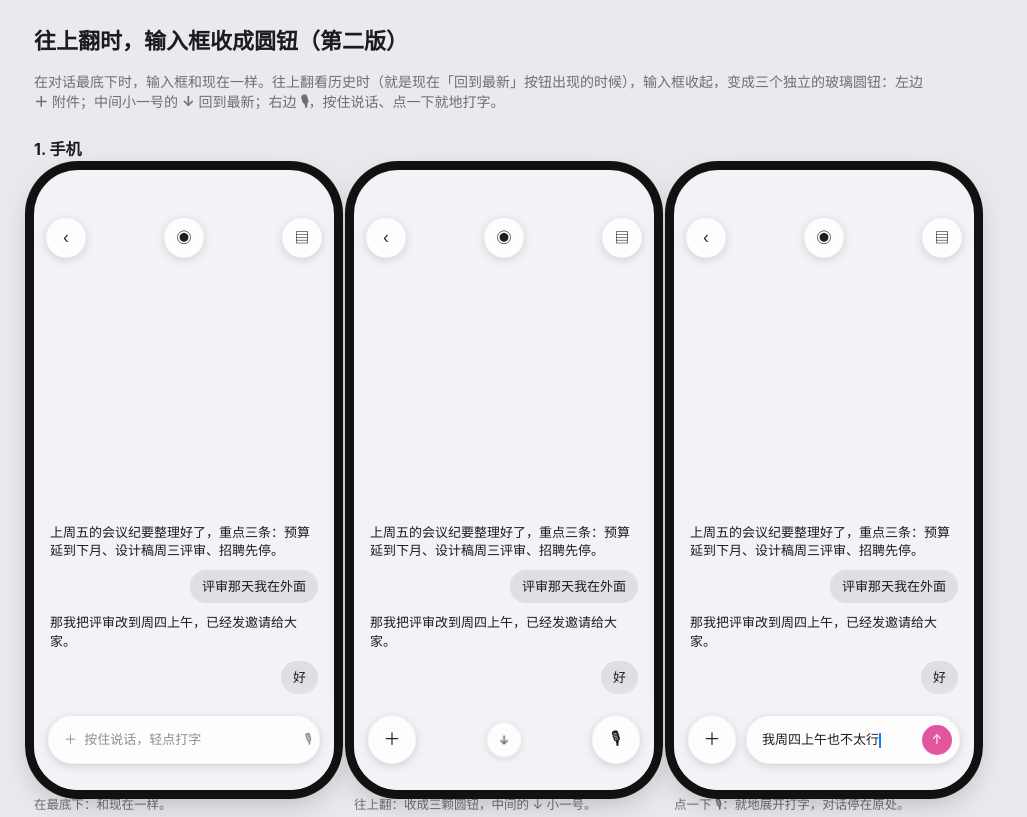
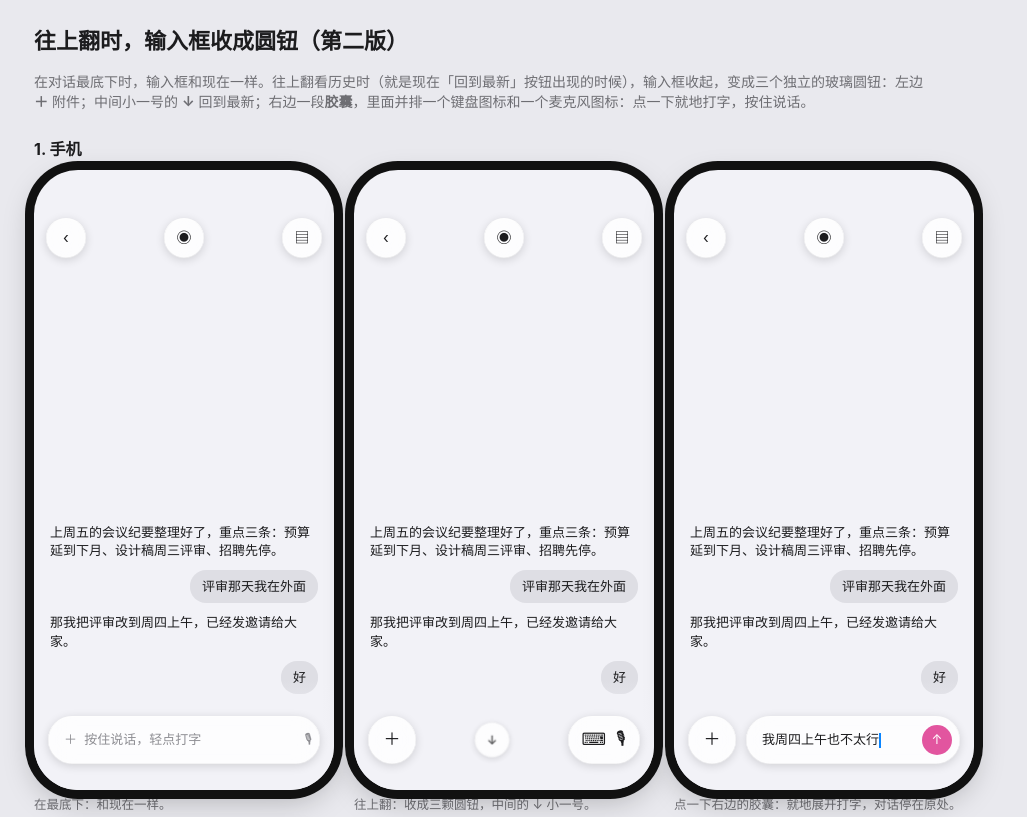
Before and after one commit to NovaShang/palo-ally, a plain HTML site: page docs/workbench-design/composer-scrolled-up.html in a window 1280 px wide. Shown: the top 817 px of the page, without its empty margins (0-1027 px from the left). Drawn offline with Linux system fonts and the light colour scheme.

Commit message:
Composer mock: the right control when folded is a capsule with a keyboard and a mic icon
Co-Authored-By: Claude Opus 5.5 (1M context) <noreply@anthropic.com>

```diff
--- a/docs/workbench-design/composer-scrolled-up.html
+++ b/docs/workbench-design/composer-scrolled-up.html
@@ -46,7 +46,7 @@ h1{font-size:22px;margin:6px 0}h2{font-size:16px;margin:26px 0 6px}
 .notes li{margin:5px 0}
 </style></head><body><main>
 <h1>往上翻时，输入框收成圆钮（第二版）</h1>
-<p class="sub">在对话最底下时，输入框和现在一样。往上翻看历史时（就是现在「回到最新」按钮出现的时候），输入框收起，变成三个独立的玻璃圆钮：左边 <b>＋</b> 附件；中间小一号的 <b>↓</b> 回到最新；右边 <b>🎙</b>，按住说话、点一下就地打字。</p>
+<p class="sub">在对话最底下时，输入框和现在一样。往上翻看历史时（就是现在「回到最新」按钮出现的时候），输入框收起，变成三个独立的玻璃圆钮：左边 <b>＋</b> 附件；中间小一号的 <b>↓</b> 回到最新；右边一段<b>胶囊</b>，里面并排一个键盘图标和一个麦克风图标：点一下就地打字，按住说话。</p>
 
 <h2>1. 手机</h2>
 <div class="row" id="p"></div>
@@ -56,7 +56,7 @@ h1{font-size:22px;margin:6px 0}h2{font-size:16px;margin:26px 0 6px}
 <div class="row" id="t"></div>
 
 <div class="notes"><b>细节（按你定的）</b><ul>
-<li><b>三颗</b>：左 ＋（附件菜单，和现在一样）；中 ↓（回到最新，比两边小一号，不显示新消息条数）；右 🎙 复合按钮：按住说话（弹出「取消 / 编辑」，和现在一样），点一下就地展开输入框并弹出键盘，对话位置不动。</li>
+<li><b>三颗</b>：左 ＋（附件菜单，和现在一样）；中 ↓（回到最新，比两边小一号，不显示新消息条数）；右边是胶囊形的复合按钮，里面并排 ⌨ 和 🎙 两个图标（没有文字）：整颗点一下就地展开输入框并弹出键盘，对话位置不动；整颗按住就是按住说话（弹出「取消 / 编辑」，和现在一样）。展开时这颗胶囊直接拉长成输入框。</li>
 <li><b>大小</b>：两边和输入框一样高（手机 48、Mac 单页 40、分屏格子 36），↓ 约为它们的七成。中性玻璃，不用主题色。</li>
 <li><b>什么时候收</b>：离开底部（和现在「回到最新」出现的条件一样）。有草稿、带着附件、输入框正被点着、正在录音时不收。</li>
 <li><b>什么时候展开</b>：点 ↓（同时回到最新）、点一下 🎙、滚回最底下、Mac 上在这个对话里直接开始敲字。</li>
@@ -67,9 +67,9 @@ h1{font-size:22px;margin:6px 0}h2{font-size:16px;margin:26px 0 6px}
 const msgs=`<div>上周五的会议纪要整理好了，重点三条：预算延到下月、设计稿周三评审、招聘先停。</div><div class="me">评审那天我在外面</div><div>那我把评审改到周四上午，已经发邀请给大家。</div><div class="me">好</div>`;
 const phone=(dock,cap,dark,extra='')=>`<div><div class="phone${dark?' d':''}"><div class="top"><div class="c40 g">‹</div><div class="c40 g">◉</div><div class="c40 g">▤</div></div><div class="chat">${msgs}</div><div class="fade"></div>${extra}<div class="dock">${dock}</div></div><div class="cap">${cap}</div></div>`;
 const full=`<div class="cap48 g">＋&nbsp;&nbsp;按住说话，轻点打字<span style="margin-left:auto">🎙</span></div>`;
-const btns=`<div class="btn g">＋</div><div class="spacer"></div><div class="btn g small" style="transform:scale(.72)">↓</div><div class="spacer"></div><div class="btn g">🎙</div>`;
+const btns=`<div class="btn g">＋</div><div class="spacer"></div><div class="btn g small" style="transform:scale(.72)">↓</div><div class="spacer"></div><div class="btn g" style="width:auto;padding:0 14px;gap:10px;display:flex">⌨︎<span>🎙</span></div>`;
 const typing=`<div class="btn g">＋</div><div class="cap48 g"><span class="field">我周四上午也不太行<span class="caret"></span></span><span style="margin-left:auto;width:30px;height:30px;border-radius:15px;background:#E2559F;color:#fff;display:grid;place-items:center">↑</span></div>`;
-document.getElementById('p').innerHTML=phone(full,'在最底下：和现在一样。')+phone(btns,'往上翻：收成三颗圆钮，中间的 ↓ 小一号。')+phone(typing,'点一下 🎙：就地展开打字，对话停在原处。')+phone(btns,'深色。',1);
+document.getElementById('p').innerHTML=phone(full,'在最底下：和现在一样。')+phone(btns,'往上翻：收成三颗圆钮，中间的 ↓ 小一号。')+phone(typing,'点一下右边的胶囊：就地展开打字，对话停在原处。')+phone(btns,'深色。',1);
 const mac=(dock,cap,tile)=>`<div><div class="mac${tile?' tile':''}" style="${tile?'width:360px;height:300px':''}">${tile?'<div class="tb"><div class="ind">▶</div><b>博客改版</b><span style="color:#86868b">在改评论区样式</span></div>':''}<div class="chat" style="${tile?'top:30px;padding:0 12px 56px;font-size:12px':''}">${msgs}</div><div class="fade"></div><div class="dock">${dock}</div></div><div class="cap">${cap}</div></div>`;
 const macFull=`<div class="cap48 g">＋&nbsp;&nbsp;按住说话，点一下打字<span style="margin-left:auto">🎙</span></div>`;
 document.getElementById('m').innerHTML=mac(macFull,'在最底下。')+mac(btns,'往上翻：三颗圆钮，两边 40pt，↓ 小一号。');
```
